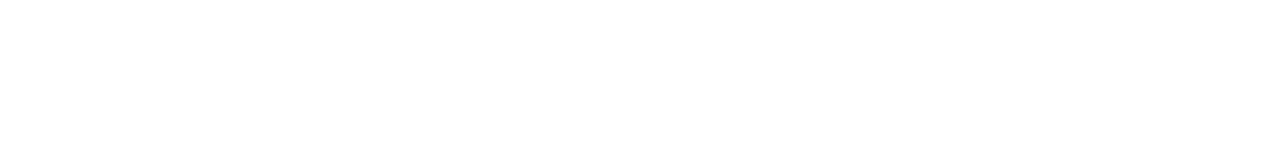
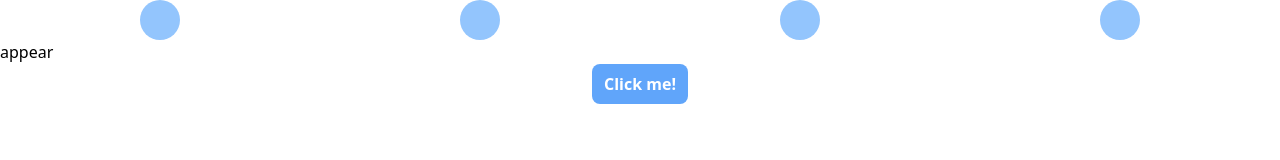
Before and after one commit to aderajewYeshiwendm/tailwind-css, a website: page index.html in a window 1280 px wide. Drawn offline with Linux system fonts and the light colour scheme.

Commit message:
add starting tailwind

```diff
--- a/index.html
+++ b/index.html
@@ -3,9 +3,29 @@
 <head>
     <meta charset="UTF-8">
     <meta name="viewport" content="width=device-width, initial-scale=1.0">
-    <title>Document</title>
+    <title>tailwind</title>
+    <link href="./output.css" rel="stylesheet">
 </head>
-<body>
+<body >
+    <!-- <div class="h-100 bg-violet-100 shadow-lg p-10 my-6  border-1 rounded-lg">
+        <p class="text-red-700 text-center font-bold text-[100px] font-mono border-1">tailwind css </p>
 
+    </div> -->
+    <div class="fixed top-0">
+        <div class="h-23 w-23 rounded-full bg-blue-400 "></div>
+    </div>
+
+    <div class="flex  justify-around">
+        <div class="h-10 w-10 rounded-full bg-blue-300"></div>
+        <div class="h-10 w-10 rounded-full bg-blue-300"></div>
+        <div class="h-10 w-10 rounded-full bg-blue-300"></div>
+        <div class="h-10 w-10 rounded-full bg-blue-300"></div>
+    </div>
+    <div class="xl:block hidden">
+        <p>appear</p>
+    </div>
+<div class="flex justify-center">
+    <button class=" py-2 px-3 rounded-lg text-white bg-blue-400 font-bold hover:bg-red-200 hover:text-blue-400">Click me!</button>
+</div>
 </body>
 </html>
--- /dev/null
+++ b/tailwind.config.js
@@ -0,0 +1,8 @@
+/** @type {import('tailwindcss').Config} */
+module.exports = {
+  content: ["./*.{html,js}"],
+  theme: {
+    extend: {},
+  },
+  plugins: [],
+}
--- /dev/null
+++ b/tailwind.css
@@ -0,0 +1,3 @@
+@tailwind base;
+@tailwind components;
+@tailwind utilities;
```
Also changed, not shown: package.json (added, +7 -0 lines), output.css (added), styles.css (deleted), 2 other files.
